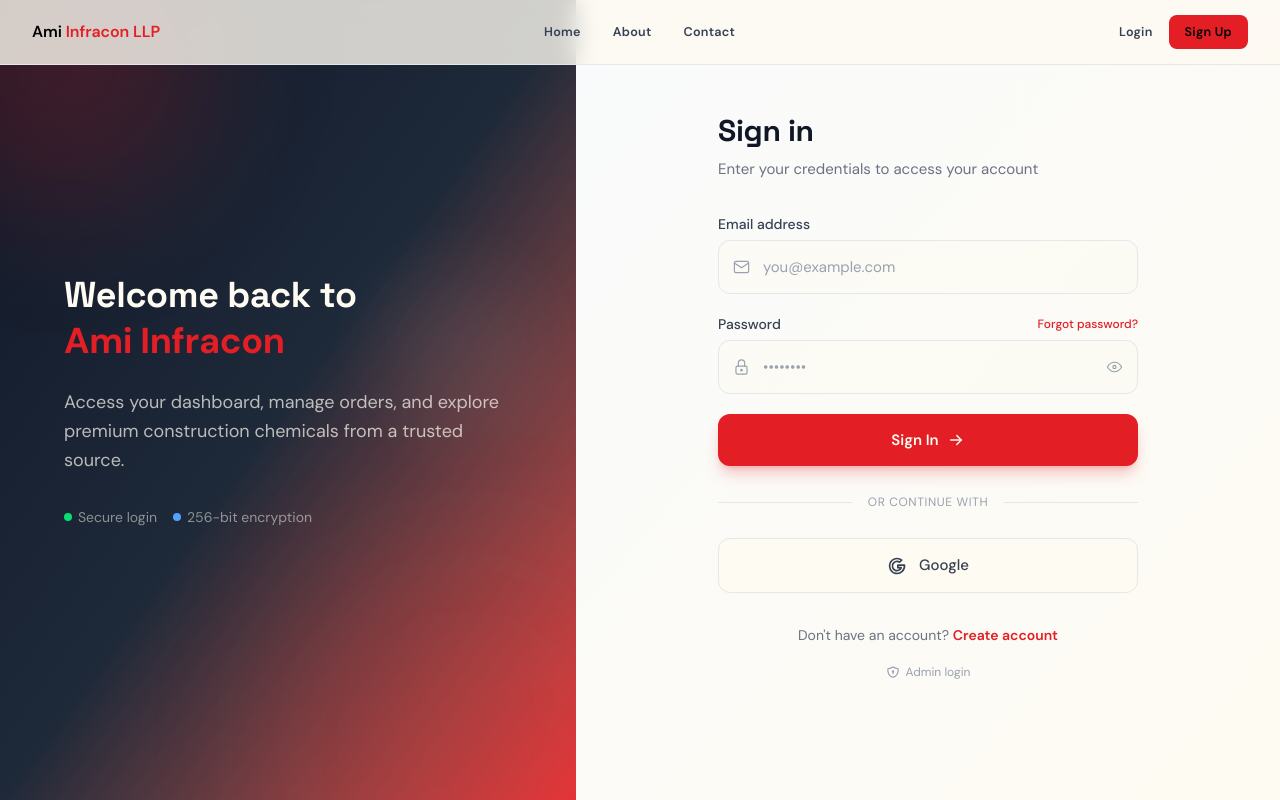
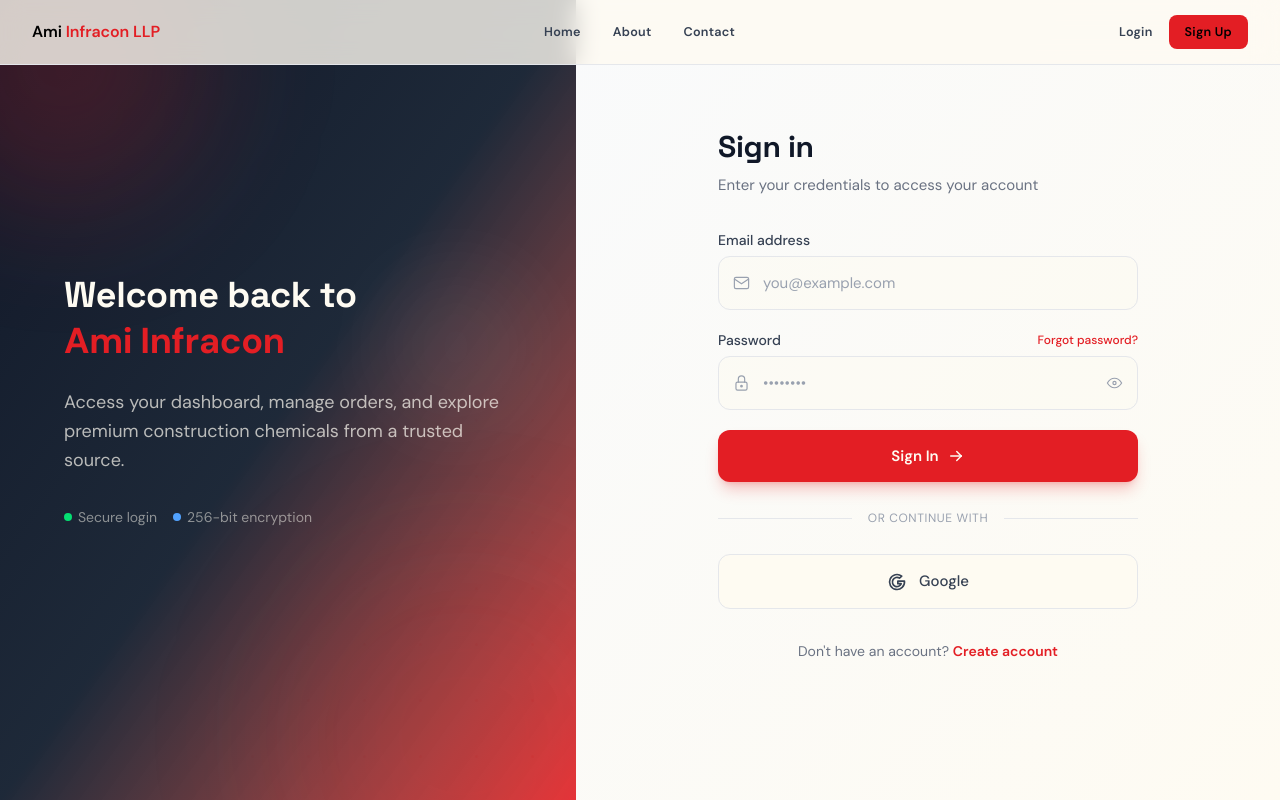
Before and after one commit to Prashant-stack-417/Ami-Infracon, a React (Vite) app in the folder Frontend/: page /login in a window 1280 px wide. Built offline with nearby package versions, Linux system fonts and the light colour scheme; no server answers.

Commit message:
feat: implement user login component with Google OAuth integration and add supporting assets

```diff
--- a/Frontend/src/Components/Login.jsx
+++ b/Frontend/src/Components/Login.jsx
@@ -366,16 +366,7 @@
             </Link>
           </p>
 
-          {/* Admin login link */}
-          <div className="mt-4 text-center">
-            <Link
-              to="/admin/login"
-              className="inline-flex items-center gap-1.5 text-xs text-gray-400 hover:text-gray-600 transition-colors"
-            >
-              <IconShieldLock size={14} />
-              Admin login
-            </Link>
-          </div>
+
         </div>
       </div>
     </div>
--- a/Frontend/src/utils/axiosInstance.js
+++ b/Frontend/src/utils/axiosInstance.js
@@ -58,15 +58,15 @@
     const adminToken = localStorage.getItem("adminToken");
     if (!adminToken) return config;
 
-    // Admin-only routes always get the admin Bearer token
-    const isAdminOnlyRoute = config.url?.includes("/admin");
-    if (isAdminOnlyRoute) {
+    const isAdminPanel = window.location.pathname.startsWith("/admin") || window.location.pathname.startsWith("/superadmin");
+
+    // Always use admin token if currently navigating the admin panel
+    if (isAdminPanel) {
       config.headers.Authorization = `Bearer ${adminToken}`;
       return config;
     }
 
-    // Shared routes (order, products) — only attach admin token when
-    // no regular user is logged in, so user cookies aren't overridden.
+    // If outside admin panel, only attach admin token if NO regular user is logged in
     const isSharedRoute =
       config.url?.includes("/order") || config.url?.includes("/products");
     if (isSharedRoute) {
@@ -98,9 +98,8 @@
 
     // Check if it's a 401 error (unauthorized/token expired)
     if (error.response?.status === 401 && !originalRequest._retry) {
-      // Check if this is an admin request
       const adminToken = localStorage.getItem("adminToken");
-      const isAdminRequest = originalRequest.url?.includes("/admin");
+      const isAdminPanel = window.location.pathname.startsWith("/admin") || window.location.pathname.startsWith("/superadmin");
 
       // If the failing request IS the refresh-token endpoint, don't retry —
       // doing so causes a deadlock (interceptor queues itself forever).
@@ -111,7 +110,7 @@
         return Promise.reject(error);
       }
 
-      if (isAdminRequest && adminToken) {
+      if (isAdminPanel && adminToken) {
         // Admin token expired - logout admin
         performLogout(true);
         return Promise.reject(error);
```
Also changed, not shown: 1 other file (tests, documents, lock files or other folders).
